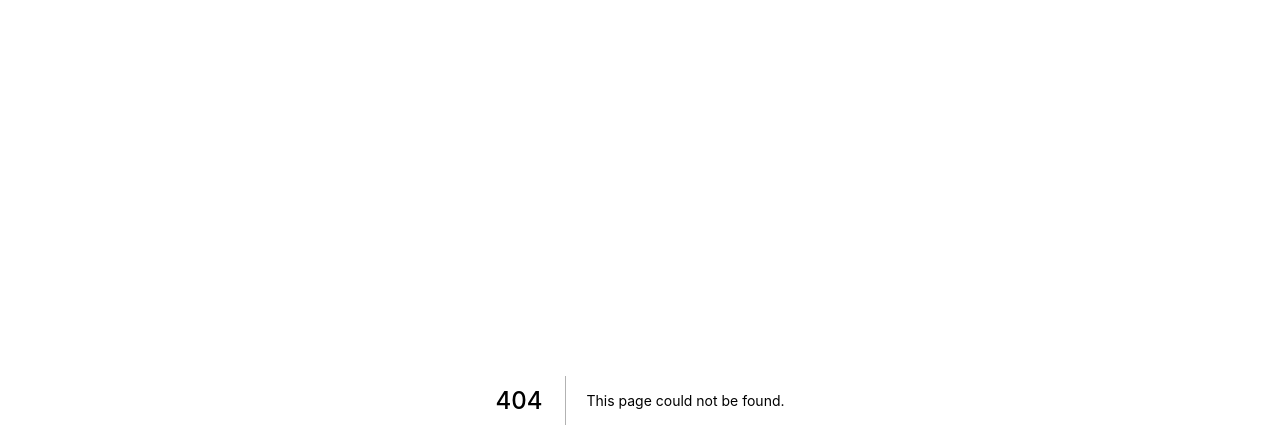
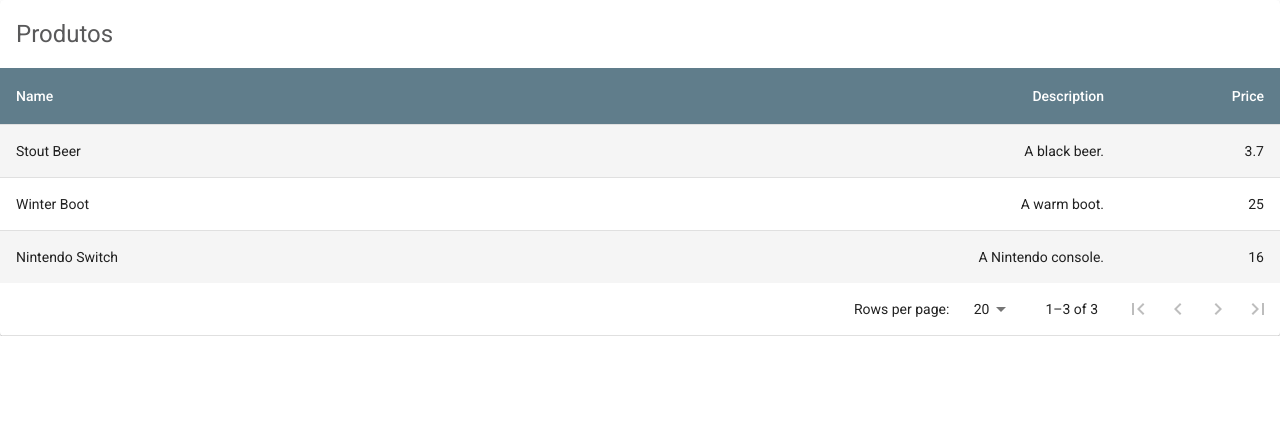
Before and after one commit to LeKoller/warrior-sales-app, a Next.js app: page /components/ProductsTable in a window 1280 px wide. Before the commit this address had no page. Shown: the top 448 px of the page. Built offline with nearby package versions, Linux system fonts and the light colour scheme.

Commit message:
feat: Add mocked products table.

```diff
--- a/package.json
+++ b/package.json
@@ -3,14 +3,18 @@
   "version": "0.1.0",
   "private": true,
   "scripts": {
-    "dev": "cross-env NODE_OPTIONS='--inspect' next dev",
+    "dev": "next dev",
     "build": "next build",
     "start": "next start",
     "lint": "next lint"
   },
   "dependencies": {
+    "@devexpress/dx-react-chart": "^3.0.2",
+    "@devexpress/dx-react-chart-material-ui": "^3.0.2",
+    "@devexpress/dx-react-core": "^3.0.2",
     "@emotion/react": "^11.8.2",
     "@emotion/styled": "^11.8.1",
+    "@mui/icons-material": "^5.5.0",
     "@mui/material": "^5.5.0",
     "@mui/styles": "^5.5.0",
     "cross-env": "^7.0.3",
--- /dev/null
+++ b/pages/components/ProductsTable.tsx
@@ -0,0 +1,214 @@
+import * as React from 'react';
+import { useTheme, styled } from '@mui/material/styles';
+import { createStyles, makeStyles } from "@mui/styles";
+import Box from '@mui/material/Box';
+import Table from '@mui/material/Table';
+import TableBody from '@mui/material/TableBody';
+import TableCell, { tableCellClasses } from '@mui/material/TableCell';
+import TableContainer from '@mui/material/TableContainer';
+import TableFooter from '@mui/material/TableFooter';
+import TablePagination from '@mui/material/TablePagination';
+import TableRow from '@mui/material/TableRow';
+import Paper from '@mui/material/Paper';
+import IconButton from '@mui/material/IconButton';
+import FirstPageIcon from '@mui/icons-material/FirstPage';
+import KeyboardArrowLeft from '@mui/icons-material/KeyboardArrowLeft';
+import KeyboardArrowRight from '@mui/icons-material/KeyboardArrowRight';
+import LastPageIcon from '@mui/icons-material/LastPage';
+
+import theme from '../../styles/theme';
+import { TableHead } from '@mui/material';
+
+interface TablePaginationActionsProps {
+  count: number;
+  page: number;
+  rowsPerPage: number;
+  onPageChange: (
+    event: React.MouseEvent<HTMLButtonElement>,
+    newPage: number,
+  ) => void;
+}
+
+const StyledTableCell = styled(TableCell)(({ theme }) => ({
+  [`&.${tableCellClasses.head}`]: {
+    backgroundColor: theme.palette.secondary.main,
+    color: theme.palette.common.white,
+  },
+  [`&.${tableCellClasses.body}`]: {
+    fontSize: 14,
+  },
+}));
+
+const StyledTableRow = styled(TableRow)(({ theme }) => ({
+  '&:nth-of-type(odd)': {
+    backgroundColor: theme.palette.action.hover,
+  },
+  // hide last border
+  '&:last-child td, &:last-child th': {
+    border: 0,
+  },
+}));
+
+function TablePaginationActions(props: TablePaginationActionsProps) {
+  const theme = useTheme();
+  const { count, page, rowsPerPage, onPageChange } = props;
+
+  const handleFirstPageButtonClick = (
+    event: React.MouseEvent<HTMLButtonElement>,
+  ) => {
+    onPageChange(event, 0);
+  };
+
+  const handleBackButtonClick = (event: React.MouseEvent<HTMLButtonElement>) => {
+    onPageChange(event, page - 1);
+  };
+
+  const handleNextButtonClick = (event: React.MouseEvent<HTMLButtonElement>) => {
+    onPageChange(event, page + 1);
+  };
+
+  const handleLastPageButtonClick = (event: React.MouseEvent<HTMLButtonElement>) => {
+    onPageChange(event, Math.max(0, Math.ceil(count / rowsPerPage) - 1));
+  };
+
+  return (
+    <Box sx={{ flexShrink: 0, ml: 2.5 }}>
+      <IconButton
+        onClick={handleFirstPageButtonClick}
+        disabled={page === 0}
+        aria-label="first page"
+      >
+        {theme.direction === 'rtl' ? <LastPageIcon /> : <FirstPageIcon />}
+      </IconButton>
+      <IconButton
+        onClick={handleBackButtonClick}
+        disabled={page === 0}
+        aria-label="previous page"
+      >
+        {theme.direction === 'rtl' ? <KeyboardArrowRight /> : <KeyboardArrowLeft />}
+      </IconButton>
+      <IconButton
+        onClick={handleNextButtonClick}
+        disabled={page >= Math.ceil(count / rowsPerPage) - 1}
+        aria-label="next page"
+      >
+        {theme.direction === 'rtl' ? <KeyboardArrowLeft /> : <KeyboardArrowRight />}
+      </IconButton>
+      <IconButton
+        onClick={handleLastPageButtonClick}
+        disabled={page >= Math.ceil(count / rowsPerPage) - 1}
+        aria-label="last page"
+      >
+        {theme.direction === 'rtl' ? <FirstPageIcon /> : <LastPageIcon />}
+      </IconButton>
+    </Box>
+  );
+}
+
+function createData(name: string, description: string, price: number) {
+  return { name, description, price };
+}
+
+const rows = [
+  createData('Stout Beer', 'A black beer.', 3.7),
+  createData('Winter Boot', 'A warm boot.', 25.0),
+  createData('Nintendo Switch', 'A Nintendo console.', 16.0),
+];
+
+const useStyles = makeStyles(() =>
+  createStyles({
+    container: {
+      width: "56%",
+    },
+    title: {
+      font: theme.typography.fontFamily,
+      color: theme.palette.grey[800],
+      fontWeight: 400,
+      fontSize: "24px",
+      marginLeft: "16px",
+    },
+  })
+);
+
+export default function ProductsTable() {
+  const [page, setPage] = React.useState(0);
+  const [rowsPerPage, setRowsPerPage] = React.useState(20);
+
+  // Avoid a layout jump when reaching the last page with empty rows.
+  const emptyRows =
+    page > 0 ? Math.max(0, (1 + page) * rowsPerPage - rows.length) : 0;
+
+  const handleChangePage = (
+    event: React.MouseEvent<HTMLButtonElement> | null,
+    newPage: number,
+  ) => {
+    setPage(newPage);
+  };
+
+  const handleChangeRowsPerPage = (
+    event: React.ChangeEvent<HTMLInputElement | HTMLTextAreaElement>,
+  ) => {
+    setRowsPerPage(parseInt(event.target.value, 10));
+    setPage(0);
+  };
+
+  const classes = useStyles();
+
+  return (
+    <TableContainer className={classes.container} component={Paper}>
+      <h1 className={classes.title}>Produtos</h1>
+      <Table sx={{ minWidth: 500, }} aria-label="custom pagination table">
+      <TableHead>
+          <TableRow>
+            <StyledTableCell>Name</StyledTableCell>
+            <StyledTableCell align="right">Description</StyledTableCell>
+            <StyledTableCell align="right">Price</StyledTableCell>
+          </TableRow>
+        </TableHead>
+        <TableBody>
+          {(rowsPerPage > 0
+            ? rows.slice(page * rowsPerPage, page * rowsPerPage + rowsPerPage)
+            : rows
+          ).map((row) => (
+            <StyledTableRow key={row.name}>
+              <TableCell component="th" scope="row">
+                {row.name}
+              </TableCell>
+              <TableCell style={{ width: 160 }} align="right">
+                {row.description}
+              </TableCell>
+              <TableCell style={{ width: 160 }} align="right">
+                {row.price}
+              </TableCell>
+            </StyledTableRow>
+          ))}
+          {emptyRows > 0 && (
+            <TableRow style={{ height: 53 * emptyRows }}>
+              <TableCell colSpan={6} />
+            </TableRow>
+          )}
+        </TableBody>
+        <TableFooter>
+          <TableRow>
+            <TablePagination
+              rowsPerPageOptions={[5, 10, 20, 50, 100]}
+              colSpan={3}
+              count={rows.length}
+              rowsPerPage={rowsPerPage}
+              page={page}
+              SelectProps={{
+                inputProps: {
+                  'aria-label': 'rows per page',
+                },
+                native: true,
+              }}
+              onPageChange={handleChangePage}
+              onRowsPerPageChange={handleChangeRowsPerPage}
+              ActionsComponent={TablePaginationActions}
+            />
+          </TableRow>
+        </TableFooter>
+      </Table>
+    </TableContainer>
+  );
+}
--- a/pages/index.tsx
+++ b/pages/index.tsx
@@ -1,8 +1,9 @@
 import type { NextPage } from "next";
 import Head from "next/head";
-import Image from "next/image";
 import styles from "../styles/Home.module.css";
+import Chart from "./components/Chart";
 import Navbar from "./components/Navbar";
+import ProductsTable from "./components/ProductsTable";
 
 const Home: NextPage = () => {
   return (
@@ -17,7 +18,8 @@ const Home: NextPage = () => {
       </Head>
       <Navbar />
       <main className={styles.main}>
-
+        <Chart />
+        <ProductsTable />
       </main>
     </div>
   );
```
Also changed, not shown: pages/components/Chart.tsx (added, +51 -0 lines), styles/Home.module.css (+7 -6 lines), 1 other file (tests, documents, lock files or other folders).
